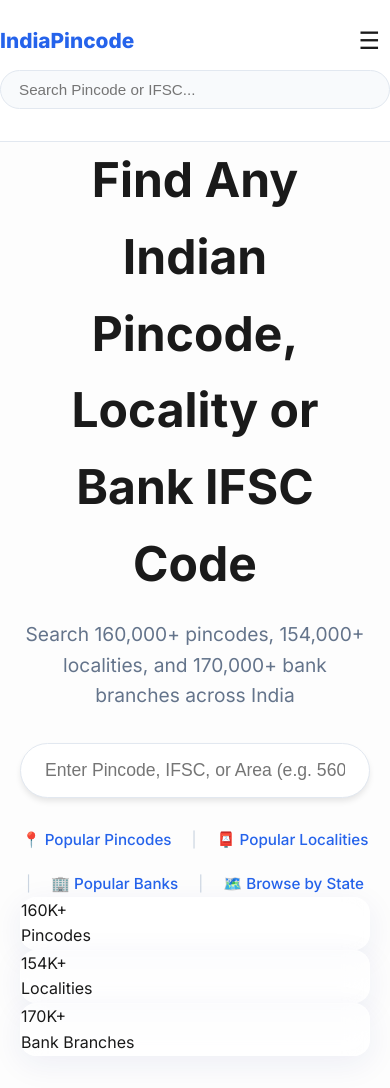
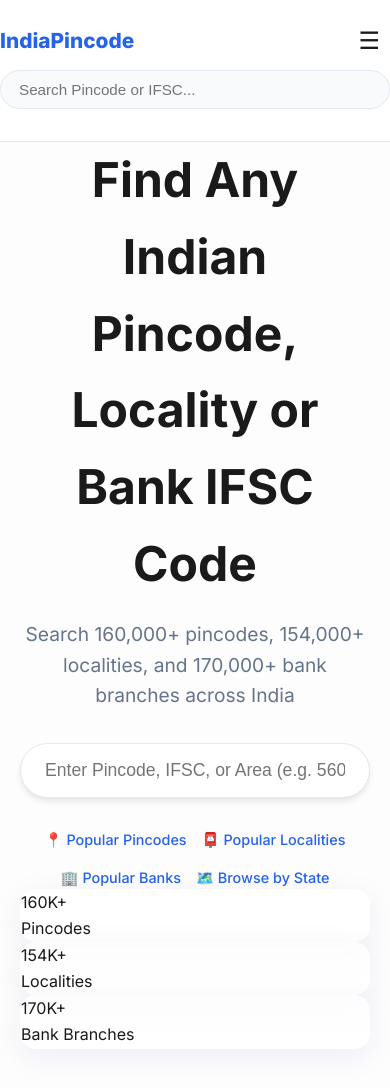
Before and after one commit to bizmantra/indiapincode, a Next.js app: page / in a window 390 px wide. Shown: the top 1088 px of the page. Built offline with nearby package versions, Linux system fonts and the light colour scheme; no server answers; the database is empty.

Commit message:
Fix: prevent horizontal scroll on mobile devices

```diff
--- a/app/globals.css
+++ b/app/globals.css
@@ -28,10 +28,17 @@
   padding: 0;
 }
 
+html,
 body {
+  max-width: 100vw;
+  overflow-x: hidden;
+}
+
+body {
+  color: var(--foreground);
+  background: var(--background);
   font-family: 'Inter', -apple-system, sans-serif;
-  background-color: var(--background);
-  color: var(--foreground);
+  /* Assuming var(--font-geist-sans) is not defined, keeping original font-family */
   line-height: 1.6;
   -webkit-font-smoothing: antialiased;
 }
--- a/app/page.tsx
+++ b/app/page.tsx
@@ -41,24 +41,26 @@
           <div style={{
             display: 'flex',
             justifyContent: 'center',
-            gap: '20px',
+            gap: '15px',
             marginTop: '30px',
             flexWrap: 'wrap',
-            fontSize: '0.95rem'
+            fontSize: '0.9rem',
+            maxWidth: '100%',
+            padding: '0 10px'
           }}>
-            <a href="#popular-pincodes" style={{ color: 'var(--primary)', textDecoration: 'none', fontWeight: 500 }}>
+            <a href="#popular-pincodes" style={{ color: 'var(--primary)', textDecoration: 'none', fontWeight: 500, whiteSpace: 'nowrap' }}>
               📍 Popular Pincodes
             </a>
-            <span style={{ color: '#cbd5e1' }}>|</span>
-            <a href="#popular-localities" style={{ color: 'var(--primary)', textDecoration: 'none', fontWeight: 500 }}>
+            <span style={{ color: '#cbd5e1', display: 'none' }} className="nav-separator">|</span>
+            <a href="#popular-localities" style={{ color: 'var(--primary)', textDecoration: 'none', fontWeight: 500, whiteSpace: 'nowrap' }}>
               📮 Popular Localities
             </a>
-            <span style={{ color: '#cbd5e1' }}>|</span>
-            <a href="#popular-banks" style={{ color: 'var(--primary)', textDecoration: 'none', fontWeight: 500 }}>
+            <span style={{ color: '#cbd5e1', display: 'none' }} className="nav-separator">|</span>
+            <a href="#popular-banks" style={{ color: 'var(--primary)', textDecoration: 'none', fontWeight: 500, whiteSpace: 'nowrap' }}>
               🏢 Popular Banks
             </a>
-            <span style={{ color: '#cbd5e1' }}>|</span>
-            <a href="#browse-states" style={{ color: 'var(--primary)', textDecoration: 'none', fontWeight: 500 }}>
+            <span style={{ color: '#cbd5e1', display: 'none' }} className="nav-separator">|</span>
+            <a href="#browse-states" style={{ color: 'var(--primary)', textDecoration: 'none', fontWeight: 500, whiteSpace: 'nowrap' }}>
               🗺️ Browse by State
             </a>
           </div>
```
